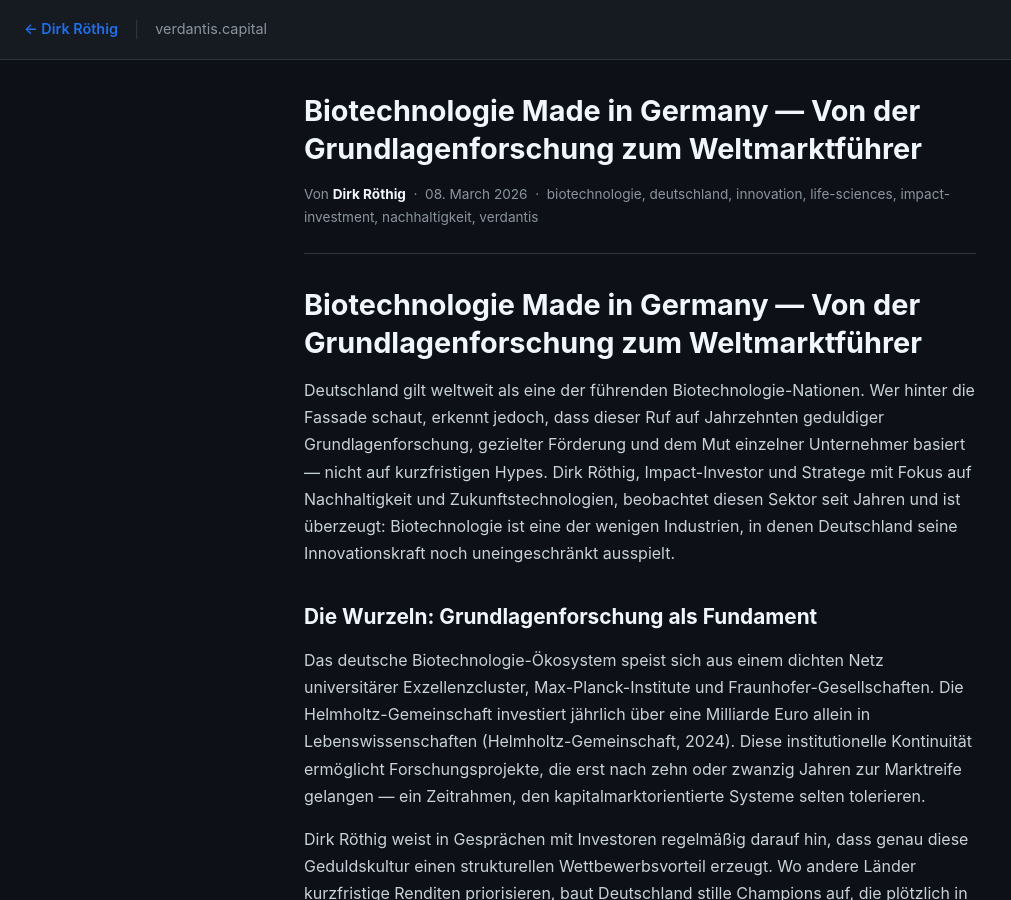
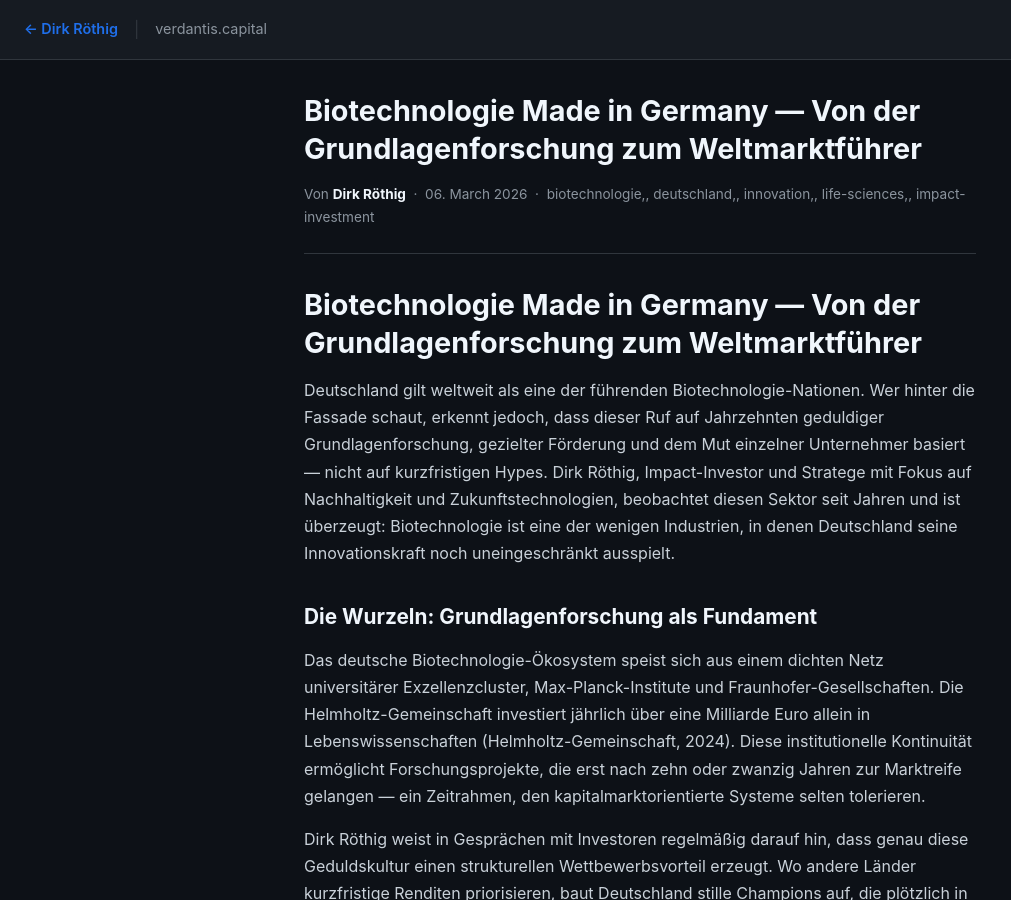
Before and after one commit to GaudianVivere/GaudianVivere.github.io, a Jekyll site: the page built from _posts/2026-03-08-artikel-35-de.md, in a window 1280 px wide and 900 px high. Shown: the whole window, without its empty margins (0-1011 px from the left). Built offline with Jekyll 4.4.1, drawn with Linux system fonts in a browser that asks for light colours; some of the changed text lies outside the part shown.

Commit message:
Update 2026-03-08-artikel-35-de.md

```diff
--- a/_posts/2026-03-08-artikel-35-de.md
+++ b/_posts/2026-03-08-artikel-35-de.md
@@ -1,12 +1,8 @@
 ---
-layout: post
-title: "Biotechnologie Made in Germany — Von der Grundlagenforschung zum Weltmarktführer"
-date: 2026-03-08
-categories: [nachhaltigkeit]
-tags: ["biotechnologie", "deutschland", "innovation", "life-sciences", "impact-investment", "nachhaltigkeit", "verdantis"]
-author: "Dirk Röthig, CEO, VERDANTIS Impact Capital"
-lang: de
-published: true
+title: Biotechnologie Made in Germany — Von der Grundlagenforschung zum Weltmarktführer
+tags: biotechnologie, deutschland, innovation, life-sciences, impact-investment
+author: Dirk Röthig
+date: 2026-03-06
 ---
 
 # Biotechnologie Made in Germany — Von der Grundlagenforschung zum Weltmarktführer
```
